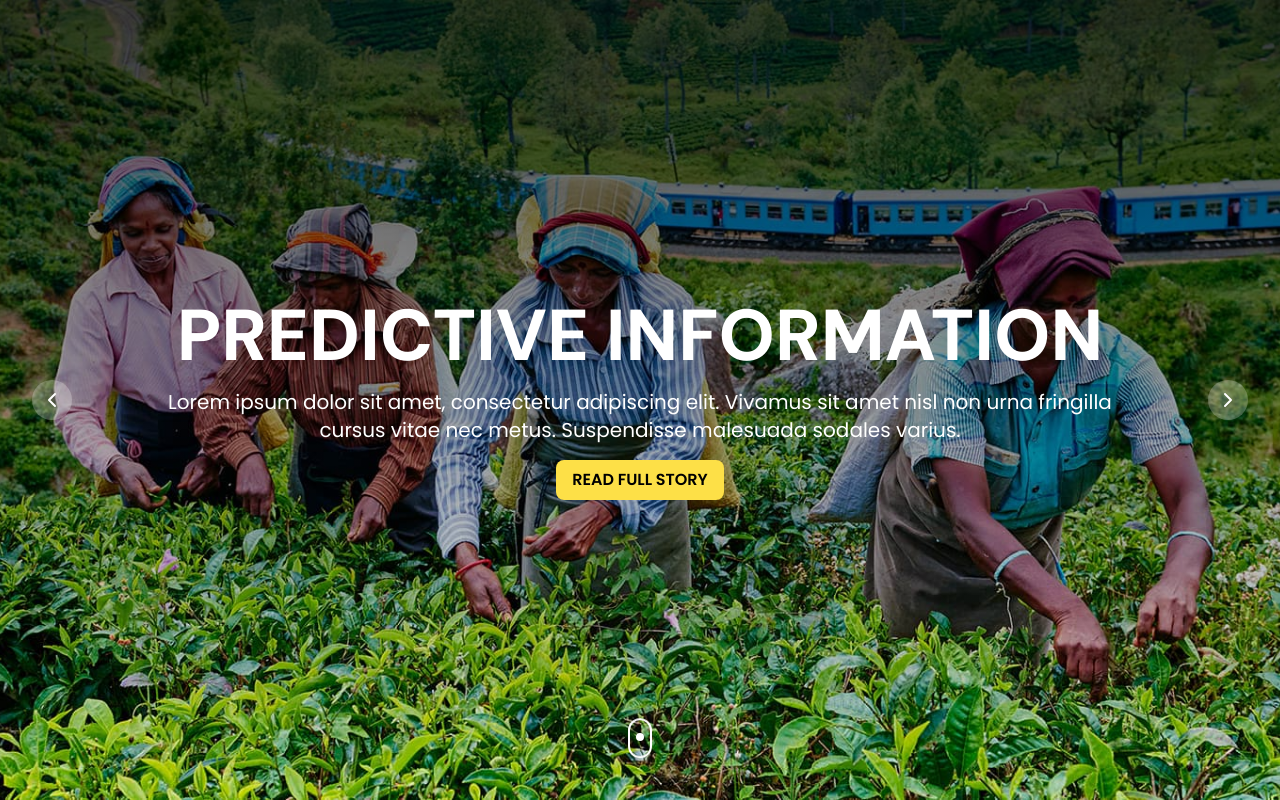
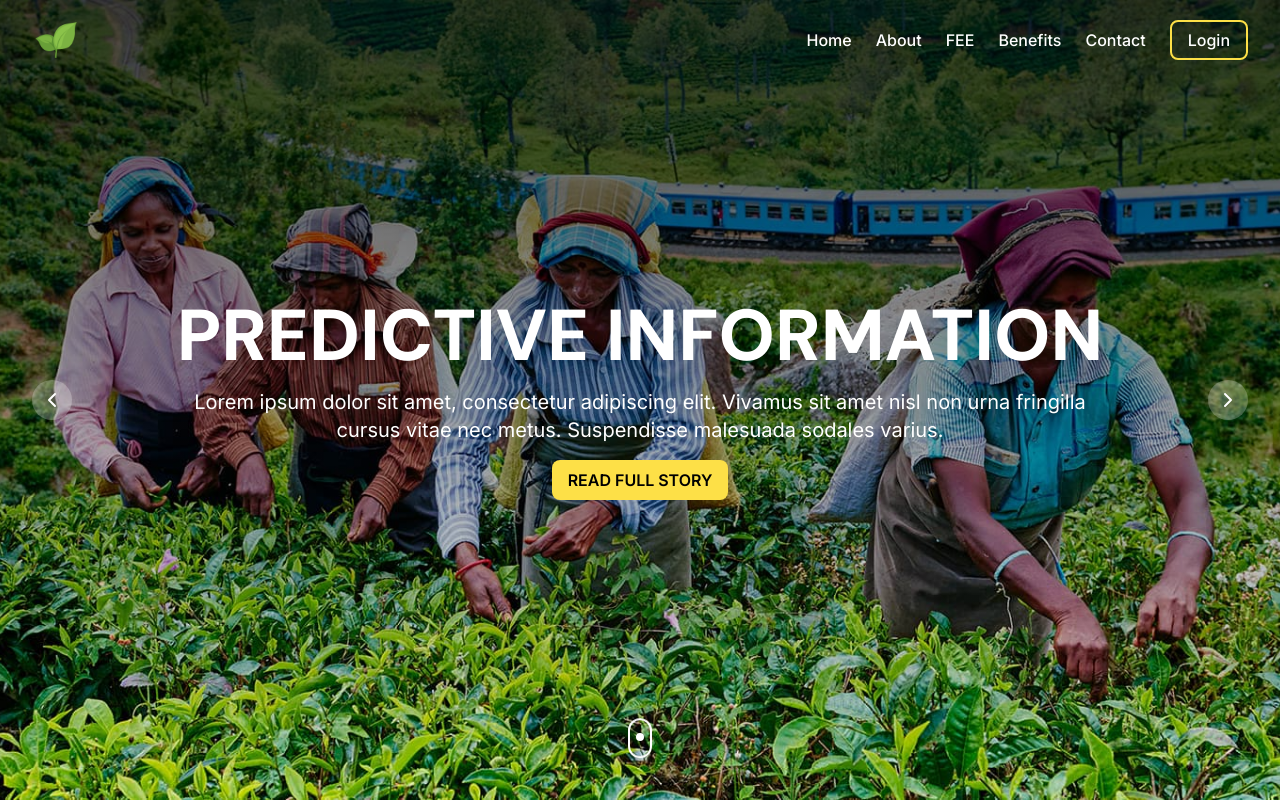
Before and after one commit to hasithapeiris/tea-plantation-portal, a React (Vite) app in the folder frontend/: page / in a window 1280 px wide. Built offline with nearby package versions, Linux system fonts and the light colour scheme.

Commit message:
feat: create a navbar

```diff
--- a/frontend/src/App.tsx
+++ b/frontend/src/App.tsx
@@ -1,10 +1,12 @@
 import "./App.css";
+import { Navbar } from "./components";
 import { Home, ForexPrediction } from "./pages";
 import { BrowserRouter as Router, Routes, Route } from "react-router-dom";
 
 const App: React.FC = () => {
   return (
     <Router>
+      <Navbar />
       <Routes>
         <Route path="/" element={<Home />} />
         <Route path="/forex-predict" element={<ForexPrediction />} />
--- /dev/null
+++ b/frontend/src/components/Navbar.tsx
@@ -0,0 +1,44 @@
+import { Link } from "react-router-dom";
+
+const Navbar: React.FC = () => {
+  return (
+    <nav className="absolute z-10 top-0 py-4 w-full bg-transparent">
+      <div className="wrapper flex-between">
+        {/* Logo Section */}
+        <Link to="/">
+          <div className="flex-center gap-2">
+            <img src="/icon.png" alt="TPP Logo" className="h-8 md:h-12" />
+          </div>
+        </Link>
+
+        {/* Navigation Links */}
+        <div className="hidden md:block space-x-6 font-medium">
+          <Link to="/" className="text-white hover:text-yellow-300">
+            Home
+          </Link>
+          <a href="#about" className="text-white hover:text-yellow-300">
+            About
+          </a>
+          <Link
+            to="/forex-predict"
+            className="text-white hover:text-yellow-300"
+          >
+            FEE
+          </Link>
+          <a href="#benefits" className="text-white hover:text-yellow-300">
+            Benefits
+          </a>
+          <a href="#contact" className="text-white hover:text-yellow-300">
+            Contact
+          </a>
+
+          <Link to="/login">
+            <button className="button-yellow-outline">Login</button>
+          </Link>
+        </div>
+      </div>
+    </nav>
+  );
+};
+
+export default Navbar;
--- a/frontend/src/components/index.tsx
+++ b/frontend/src/components/index.tsx
@@ -1,3 +1,4 @@
 import MainCarousel from "./MainCarousel";
+import Navbar from "./Navbar";
 
-export { MainCarousel };
+export { MainCarousel, Navbar };
--- a/frontend/src/index.css
+++ b/frontend/src/index.css
@@ -1,4 +1,4 @@
-@import url("https://fonts.googleapis.com/css2?family=Poppins:wght@100;200;300;400;500;600;700;800;900&display=swap");
+@import url("https://fonts.googleapis.com/css2?family=Inter:opsz,wght@14..32,100..900&display=swap");
 @import url("https://fonts.googleapis.com/css2?family=DM+Sans:ital,opsz,wght@0,9..40,100..1000;1,9..40,100..1000&display=swap");
 
 @tailwind base;
@@ -35,7 +35,7 @@
   }
 
   .button-yellow-outline {
-    @apply text-white px-4 py-1.5 border-2 border-yellow-300 rounded-lg hover:bg-red-700 transition-colors duration-300;
+    @apply text-white px-4 py-1.5 border-2 border-yellow-300 rounded-lg hover:bg-green-700 transition-colors duration-300;
   }
 
   .background {
--- a/frontend/tailwind.config.js
+++ b/frontend/tailwind.config.js
@@ -4,7 +4,7 @@ export default {
   theme: {
     extend: {
       fontFamily: {
-        body: ["Poppins", "sans-serif"],
+        body: ["Inter", "sans-serif"],
         heading: ["DM Sans", "sans-serif"],
       },
       keyframes: {
```
